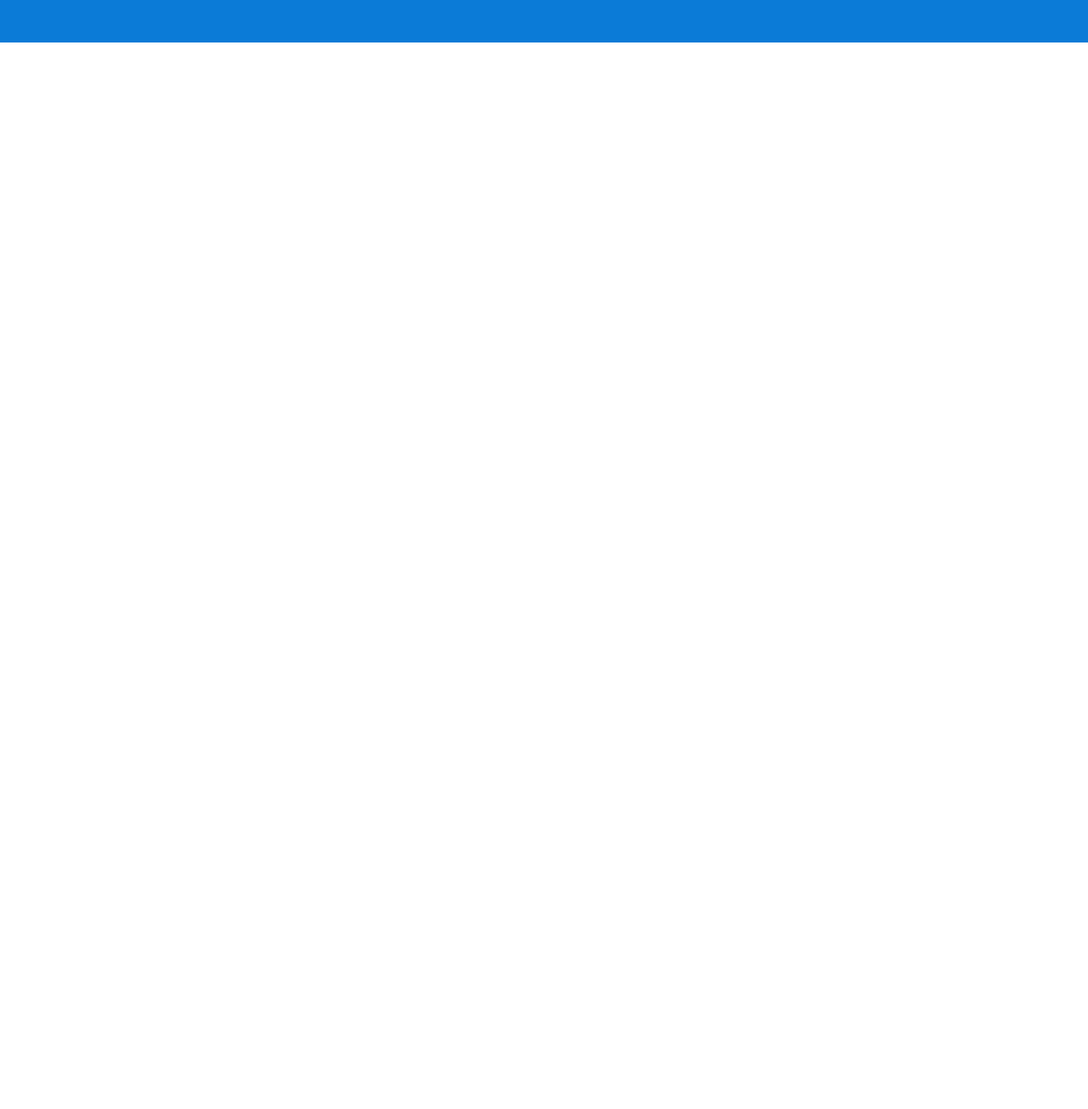
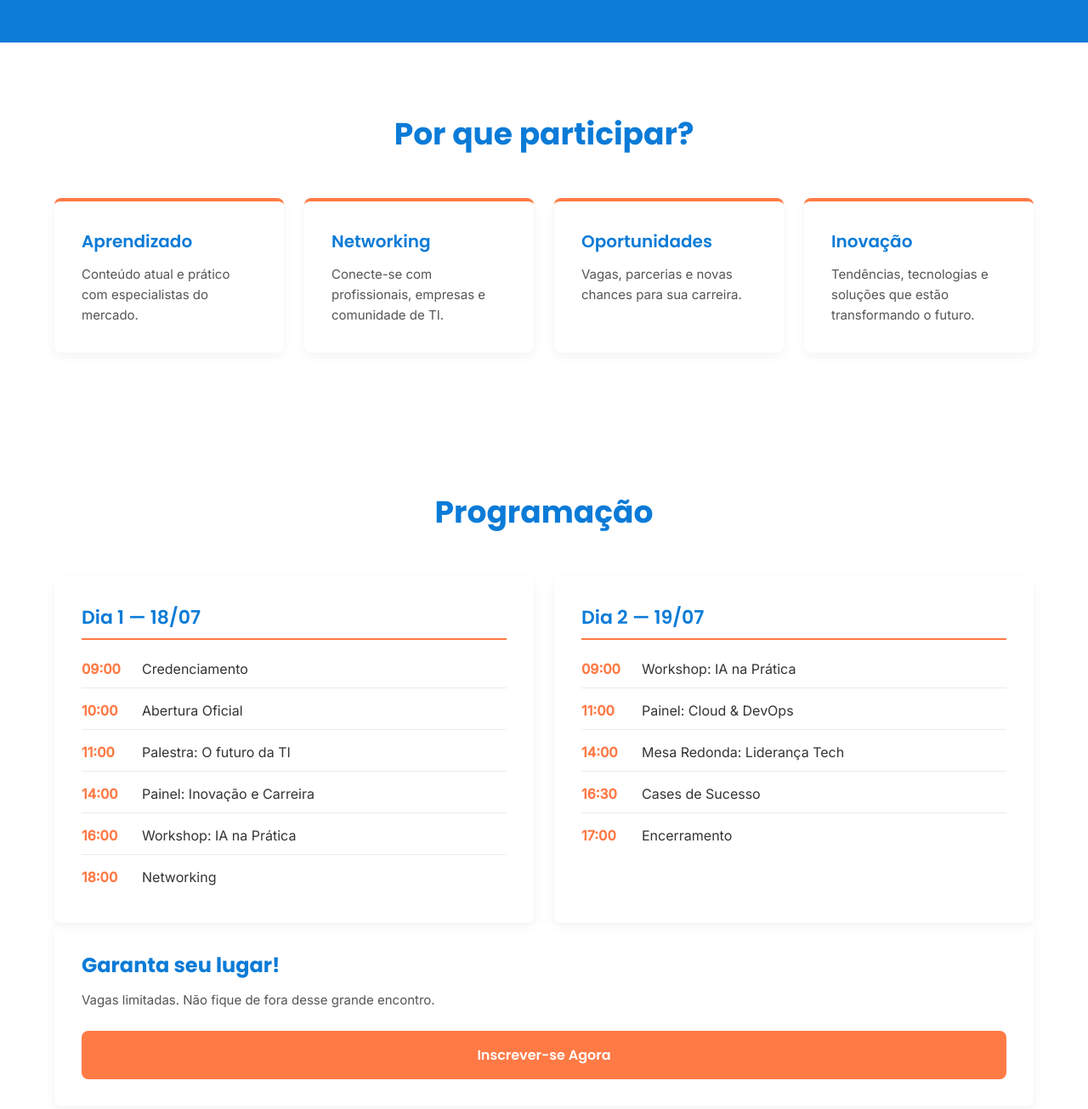
Before and after one commit to WillMaac/prati-summit-2026, a plain HTML site: page index.html in a window 1280 px wide. Shown: the part 700-2005 px from the top of the page at 85% size. Before the commit the page ends 800 px from the top, so only its background shows below. Drawn offline with Linux system fonts and the light colour scheme.

Commit message:
feat: adiciona a secão de programação

```diff
--- a/index.html
+++ b/index.html
@@ -1,4 +1,4 @@
-<!DOCTYPE html>
+<!doctype html>
 <html lang="pt-BR">
   <head>
     <meta charset="UTF-8" />
@@ -29,7 +29,6 @@
     <main>
       <section id="inicio" class="hero-section">
         <div class="hero-container">
-
           <div class="hero-content">
             <span class="hero-badge">EVENTO PRESENCIAL</span>
 
@@ -38,7 +37,8 @@
             </h1>
 
             <p class="hero-description">
-              O +praTI Summit 2026 reúne mentes inovadoras para 2 dias de conteúdo, networking e oportunidades.
+              O +praTI Summit 2026 reúne mentes inovadoras para 2 dias de
+              conteúdo, networking e oportunidades.
             </p>
 
             <div class="hero-meta">
@@ -47,15 +47,83 @@
             </div>
 
             <div class="hero-actions">
-              <a href="#ingressos" class="btn-action btn-orange">Garanta seu ingresso</a>
+              <a href="#ingressos" class="btn-action btn-orange"
+                >Garanta seu ingresso</a
+              >
               <a href="#sobre" class="btn-action btn-outline">Saiba Mais</a>
             </div>
           </div>
 
           <div class="hero-image">
-            <img src="./img/hero-summit.png" alt="Homem jovem negro sorrindo usando óculos" class="hero-image" />
+            <img
+              src="./img/hero-summit.png"
+              alt="Homem jovem negro sorrindo usando óculos"
+              class="hero-image"
+            />
           </div>
+        </div>
+      </section>
+      <section id="sobre" class="features-section">
+        <h2 class="features-title">Por que participar?</h2>
 
+        <div class="container-card">
+          <article class="card">
+            <h3>Aprendizado</h3>
+            <p>Conteúdo atual e prático com especialistas do mercado.</p>
+          </article>
+
+          <article class="card">
+            <h3>Networking</h3>
+            <p>Conecte-se com profissionais, empresas e comunidade de TI.</p>
+          </article>
+
+          <article class="card">
+            <h3>Oportunidades</h3>
+            <p>Vagas, parcerias e novas chances para sua carreira.</p>
+          </article>
+
+          <article class="card">
+            <h3>Inovação</h3>
+            <p>Tendências, tecnologias e soluções que estão transformando o futuro.</p>
+          </article>
+        </div>
+      </section>
+
+      <section>
+       <section id="programacao" class="programacao-section">
+        <h2 class="programacao-title">Programação</h2>
+
+        <div class="programacao-container">
+
+          <article class="day-1">
+            <h3 class="day-title">Dia 1 — 18/07</h3>
+            <ul class="list">
+              <li><span class="time">09:00</span> <span class="event">Credenciamento</span></li>
+              <li><span class="time">10:00</span> <span class="event">Abertura Oficial</span></li>
+              <li><span class="time">11:00</span> <span class="event">Palestra: O futuro da TI</span></li>
+              <li><span class="time">14:00</span> <span class="event">Painel: Inovação e Carreira</span></li>
+              <li><span class="time">16:00</span> <span class="event">Workshop: IA na Prática</span></li>
+              <li><span class="time">18:00</span> <span class="event">Networking</span></li>
+            </ul>
+          </article>
+
+          <article class="day-2">
+            <h3 class="day-title">Dia 2 — 19/07</h3>
+            <ul class="list">
+              <li><span class="time">09:00</span> <span class="event">Workshop: IA na Prática</span></li>
+              <li><span class="time">11:00</span> <span class="event">Painel: Cloud & DevOps</span></li>
+              <li><span class="time">14:00</span> <span class="event">Mesa Redonda: Liderança Tech</span></li>
+              <li><span class="time">16:30</span> <span class="event">Cases de Sucesso</span></li>
+              <li><span class="time">17:00</span> <span class="event">Encerramento</span></li>
+            </ul>
+          </article>
+
+        </div>
+
+        <div class="cta">
+          <h3>Garanta seu lugar!</h3>
+          <p>Vagas limitadas. Não fique de fora desse grande encontro.</p>
+          <a href="#ingressos" class="btn-action btn-orange">Inscrever-se Agora</a>
         </div>
       </section>
     </main>
--- a/style.css
+++ b/style.css
@@ -213,3 +213,178 @@
     justify-content: center;
   }
 }
+
+/* SEÇÃO DE  CARDS*/
+
+.features-section {
+  background-color: var(--color-bg-main);
+  padding: 80px 24px;
+  max-width: 1200px;
+  margin: 0 auto;
+}
+
+.features-title {
+  font-family: var(--font-titles);
+  font-size: 36px;
+  font-weight: 700;
+  color: var(--color-primary); /* Azul escuro */
+  text-align: center;
+  margin-bottom: 48px;
+}
+
+
+.container-card {
+  display: grid;
+
+  grid-template-columns: repeat(auto-fit, minmax(250px, 1fr));
+  gap: 24px;
+}
+
+
+.card {
+  background-color: #ffffff;
+  padding: 32px;
+  border-radius: 8px;
+  box-shadow: 0 4px 12px rgba(0, 0, 0, 0.05);
+  border-top: 4px solid var(--color-accent);
+  transition: transform 0.3s ease, box-shadow 0.3s ease;
+}
+
+
+.card:hover {
+  transform: translateY(-6px);
+  box-shadow: 0 12px 24px rgba(0, 0, 0, 0.1);
+}
+
+.card h3 {
+  font-family: var(--font-titles);
+  font-size: 20px;
+  font-weight: 600;
+  color: var(--color-primary);
+  margin-bottom: 12px;
+}
+
+.card p {
+  font-family: var(--font-body);
+  font-size: 15px;
+  color: #555555;
+  line-height: 1.6;
+}
+
+/* SEÇÃO PROGRAMAÇÃO */
+
+.programacao-section {
+  background-color: var(--color-bg-main);
+  padding: 80px 24px;
+  max-width: 1200px;
+  margin: 0 auto;
+}
+
+.programacao-title {
+  font-family: var(--font-titles);
+  font-size: 36px;
+  font-weight: 700;
+  color: var(--color-primary);
+  text-align: center;
+  margin-bottom: 48px;
+}
+
+
+.programacao-container {
+  display: flex;
+  gap: 24px;
+  align-items: stretch;
+}
+
+.day-1, .day-2, .cta {
+  flex: 1;
+  background-color: #ffffff;
+  padding: 32px;
+  border-radius: 8px;
+  box-shadow: 0 4px 12px rgba(0, 0, 0, 0.05);
+}
+
+.day-title {
+  font-family: var(--font-titles);
+  font-size: 22px;
+  font-weight: 600;
+  color: var(--color-primary);
+  margin-bottom: 24px;
+  border-bottom: 2px solid var(--color-accent);
+  padding-bottom: 8px;
+}
+
+.list {
+  list-style: none;
+  padding: 0;
+  margin: 0;
+  display: flex;
+  flex-direction: column;
+  gap: 16px;
+}
+
+
+.list li {
+  display: flex;
+  align-items: baseline;
+  gap: 16px;
+  font-family: var(--font-body);
+  font-size: 16px;
+  padding-bottom: 12px;
+  border-bottom: 1px solid rgba(0, 0, 0, 0.08);
+}
+
+.list li:last-child {
+  border-bottom: none;
+}
+
+.time {
+  font-weight: 700;
+  color: var(--color-accent);
+  min-width: 55px;
+}
+
+.event {
+  color: #333333;
+}
+
+
+.cta {
+  display: flex;
+  flex-direction: column;
+  justify-content: flex-start;
+  text-align: left;
+}
+
+.cta h3 {
+  font-family: var(--font-titles);
+  font-size: 24px;
+  font-weight: 700;
+  color: var(--color-primary);
+  margin-bottom: 12px;
+}
+
+.cta p {
+  font-family: var(--font-body);
+  font-size: 15px;
+  color: #555555;
+  line-height: 1.6;
+  margin-bottom: auto;
+  padding-bottom: 24px;
+}
+
+
+.cta .btn-orange {
+  display: block;
+  text-align: center;
+  width: 100%;
+  box-sizing: border-box;
+}
+
+/*RESPONSIVIDADE*/
+@media (max-width: 992px) {
+  .programacao-container {
+    flex-direction: column;
+    gap: 24px;
+  }
+}
```
